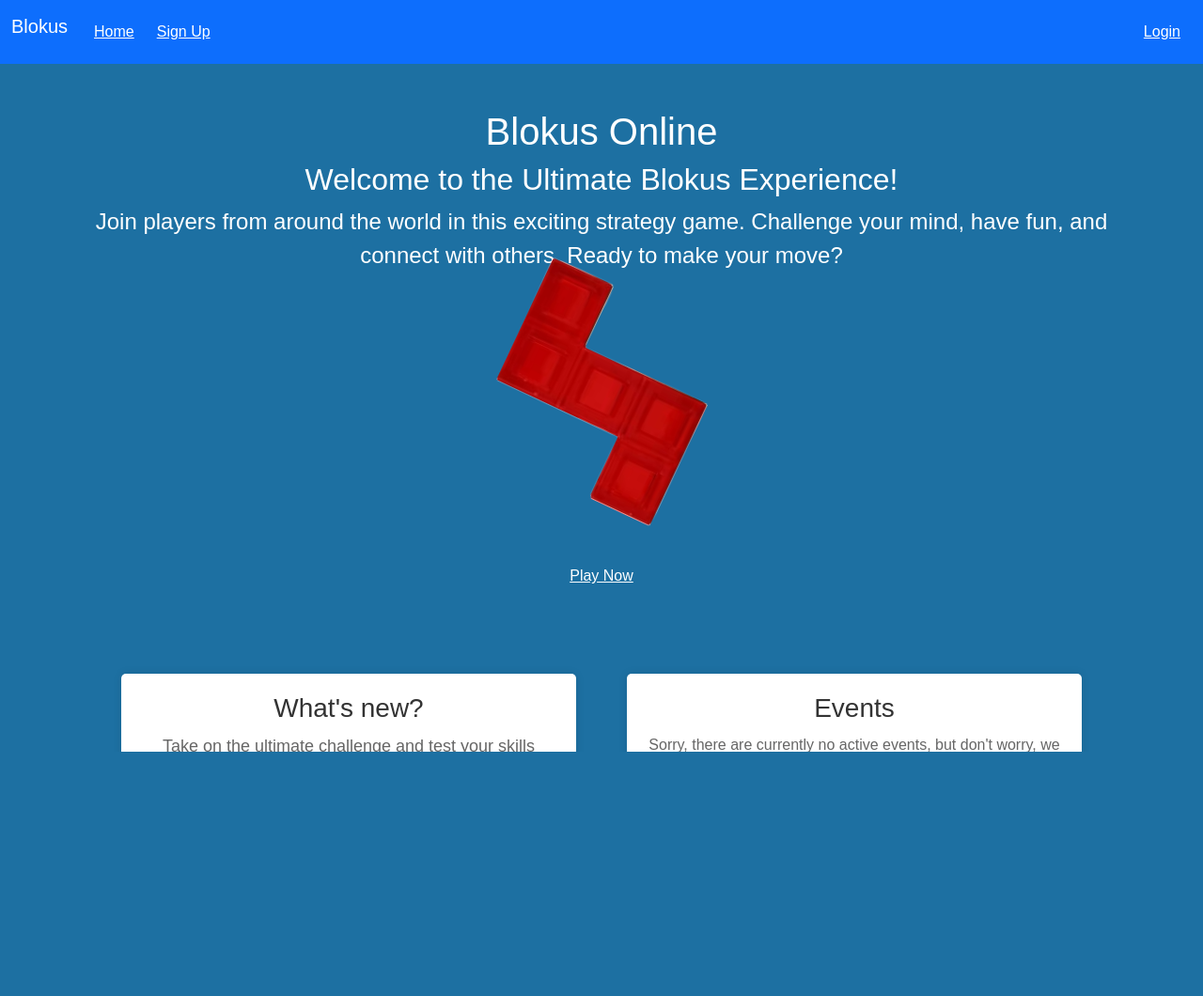
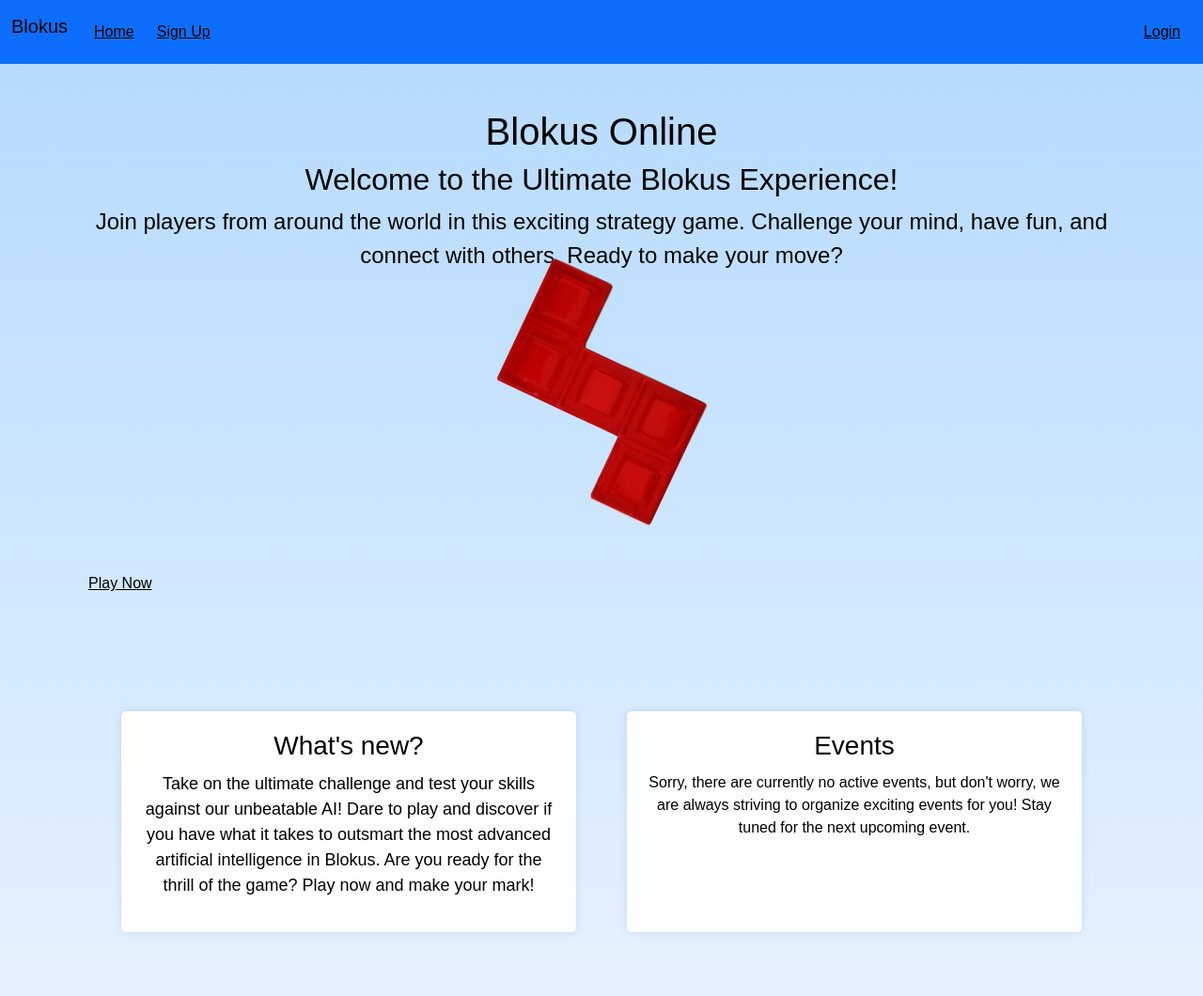
Before and after one commit to Levoo777/AdvancedSoftwareEngineering, a Flask app: page / in a window 1280 px wide. Shown: the whole page at 94% size. Before the commit the page ends 800 px from the top, so only its background shows below. Run offline with Flask 3, Linux system fonts and the light colour scheme; some libraries are stand-ins or nearby versions.

Commit message:
Change Style
change style

```diff
--- a/templates/home.html
+++ b/templates/home.html
@@ -3,17 +3,6 @@
 {% block content %}
 
     <style>
-        html,
-        body {
-            margin: 0;
-            padding: 0;
-            overflow: hidden;
-            height: 100%;
-            background: linear-gradient(to bottom, #b3d9ff, #e6f2ff);
-            color: #333;
-            font-family: Arial, sans-serif;
-        }
-
         .header {
             text-align: center;
         }
@@ -82,7 +71,9 @@
         <img src="/static/blo.png" class="rotate">
         <br><br>
         <br><br>
-        <a href="play.html" class="play-button">Play Now</a>
+        <a href="{{ url_for('lobby.room') }}" class="navbar-item">
+            Play Now
+        </a>
         <br><br>
         <br><br>
         <div class="content-container">
@@ -107,4 +98,5 @@
         </div>
     </div>
 
+
 {% endblock %}
--- a/templates/index.html
+++ b/templates/index.html
@@ -15,6 +15,18 @@
 </head>
 
 <style>
+    body,
+    body * {
+        color: black !important;
+    }
+
+    a,
+    a:hover,
+    a:visited,
+    a:active {
+        color: black !important;
+    }
+
     .board-content {
         display: flex;
         justify-content: space-around;
@@ -22,47 +34,19 @@
         flex-wrap: wrap;
     }
 
-.board-content > section {
+    .board-content>section {
         flex: 1;
         margin: 10px;
         min-width: 250px;
         box-sizing: border-box;
     }
+</style>
 
-</style>
 <body>
 
-    <section class="hero is-primary is-fullheight"  style="background-color: #1D70A2;">
+    <section class="hero is-primary is-fullheight" style="background: linear-gradient(to bottom, #b3d9ff, #e6f2ff);">
 
         <div class="hero-head">
-            <!-- <nav class="navbar">
-                <div class="container">
-
-                    <div id="navbarMenuHeroA" class="navbar-menu">
-                        <div class="navbar-end">
-                            <a href="{{ url_for('main.index') }}" class="navbar-item">
-                                Home
-                            </a>
-                            <a href="{{ url_for('main.profile') }}" class="navbar-item">
-                                Profile
-                            </a>
-                            <a href="{{ url_for('auth.login') }}" class="navbar-item">
-                                Login
-                            </a>
-                            <a href="{{ url_for('auth.signup') }}" class="navbar-item">
-                                Sign Up
-                            </a>
-                            <a href="{{ url_for('lobby.room') }}" class="navbar-item">
-                                Lobby
-                            </a>
-                            <a href="{{ url_for('auth.logout') }}" class="navbar-item">
-                                Logout
-                            </a>
-
-                        </div>
-                    </div>
-                </div>
-            </nav> -->
             <nav class="navbar navbar-dark navbar-expand-lg bg-primary">
                 <div class="container-fluid">
                     <a class="navbar-brand" href="#">Blokus</a>
@@ -82,10 +66,10 @@
                             {% endif %}
                         </div>
                     </div>
-                    <div >{% if not user_authenticated %}
+                    <div>{% if not user_authenticated %}
                         <a href="{{ url_for('auth.login') }}" class="navbar-item">Login</a>
                     </div>
-                    <div >
+                    <div>
                         {% else %}
                         <a href="{{ url_for('auth.logout') }}" class="navbar-item">Logout</a>
                         {% endif %}
```
Lines whose indentation alone changed are shown as unchanged.
